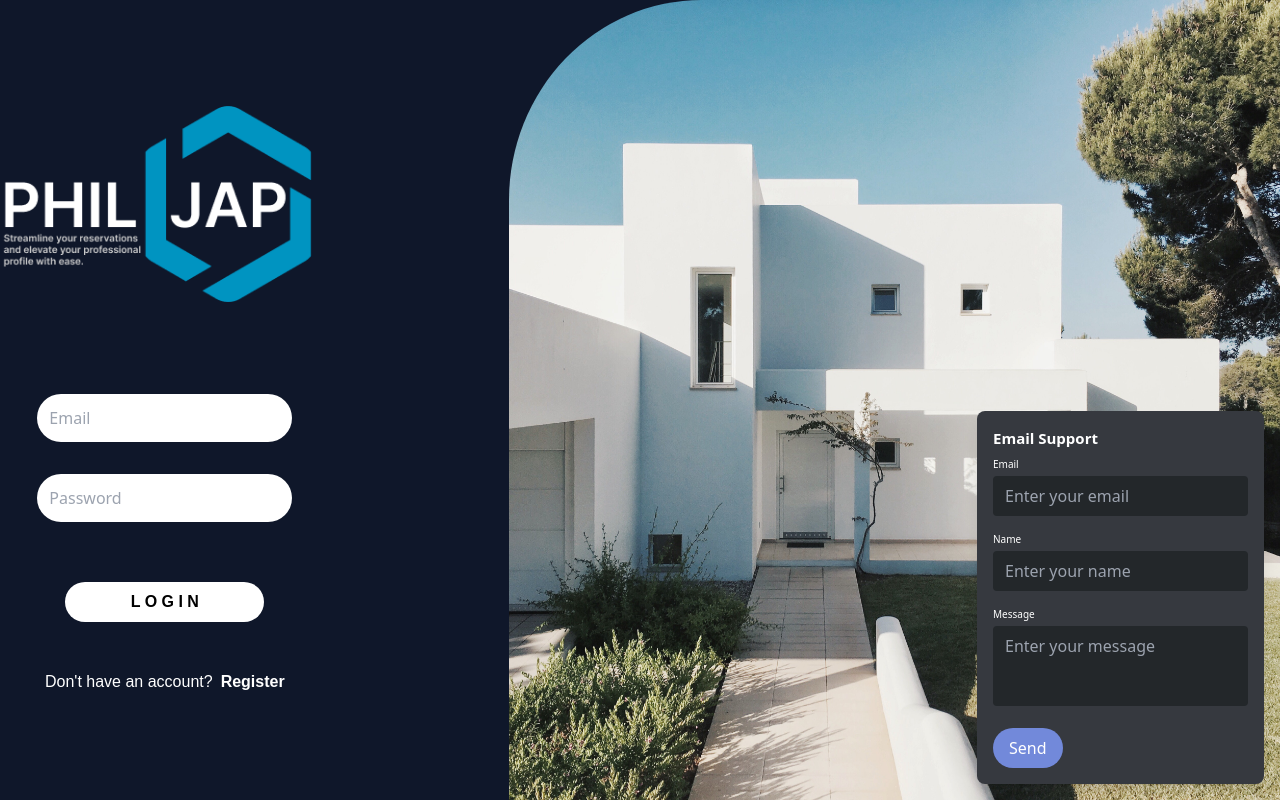
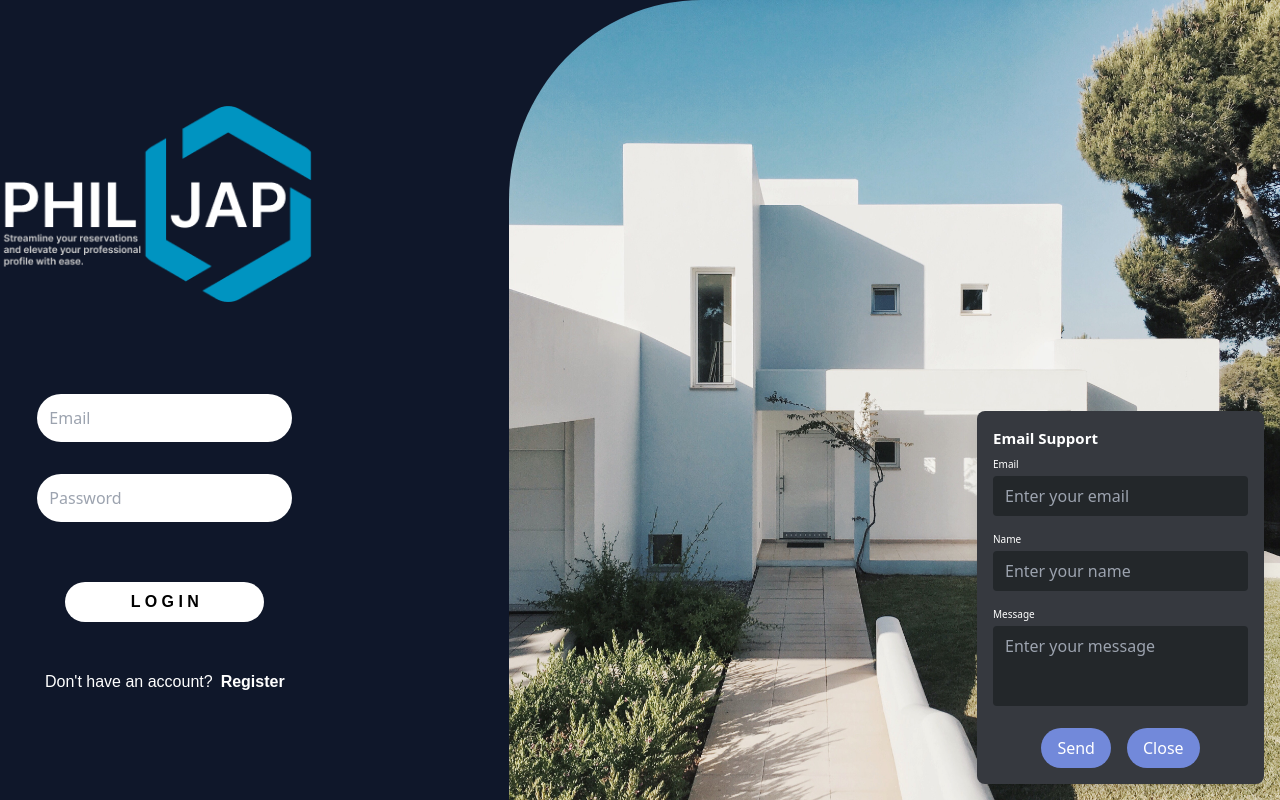
Before and after one commit to rubszz/philjap-client, a React (Vite) app in the folder client/: page / in a window 1280 px wide. Both pictures are taken after a click on the button "Email Support". Built offline with nearby package versions, Linux system fonts and the light colour scheme.

Commit message:
Added close button

```diff
--- a/client/src/components/chat/FloatingChatButton.jsx
+++ b/client/src/components/chat/FloatingChatButton.jsx
@@ -80,12 +80,20 @@ const FloatingChatButton = () => {
                 required
               ></textarea>
             </div>
+            <div className='flex flex-row gap-4 justify-center'>
               <button
                 type="submit"
                 className="bg-discordBlue text-white py-2 px-4 rounded-full focus:outline-none"
               >
                 Send
               </button>
+              <button
+                className="bg-discordBlue text-white py-2 px-4 rounded-full focus:outline-none"
+                onClick={() => setIsOpen(false)}
+              >
+                Close
+              </button>
+            </div>
           </form>
         </div>
       )}
```
Lines whose indentation alone changed are shown as unchanged.
